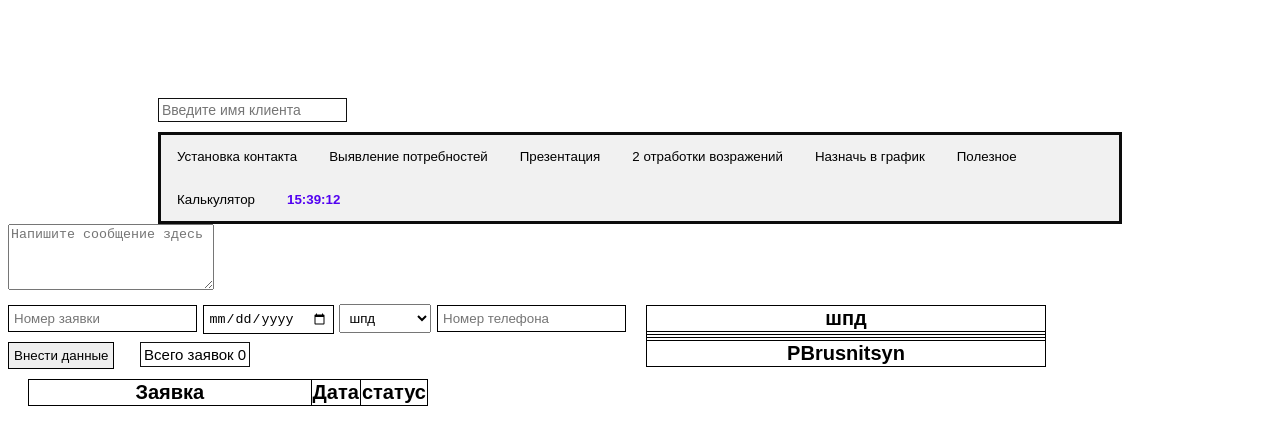
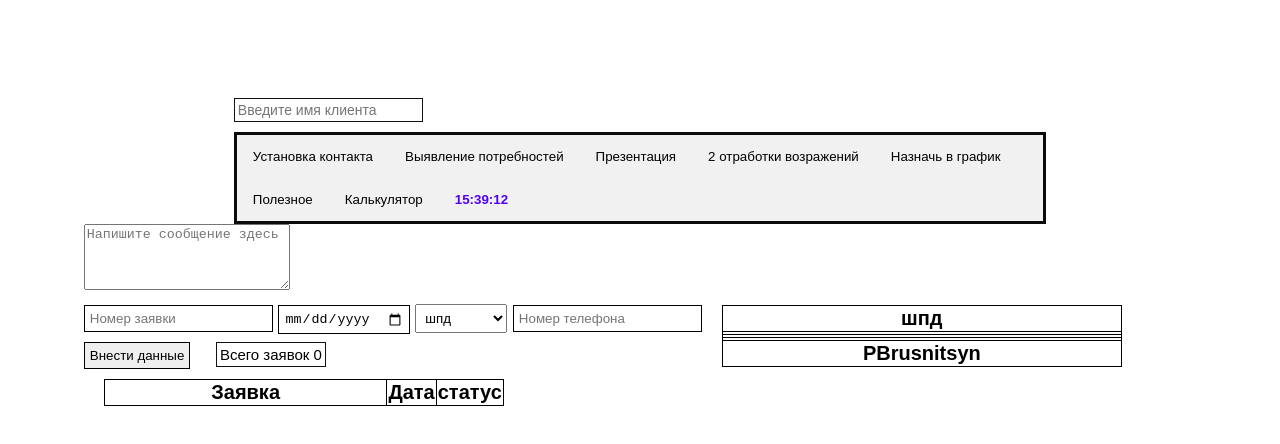
Before and after one commit to Prudexxx/clyqr, a plain HTML site: page index.html in a window 1280 px wide. Shown: the part 148-592 px from the top of the page. Drawn offline with Linux system fonts and the light colour scheme.

Commit message:
Update nacleyka.css

```diff
--- a/nacleyka.css
+++ b/nacleyka.css
@@ -227,3 +227,8 @@ h1{
 .prof{
   padding: 5px;
 }
+
+  .nac{
+    margin-left: 6%;
+    margin-right: 6%;
+  }
```
